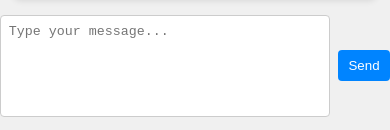
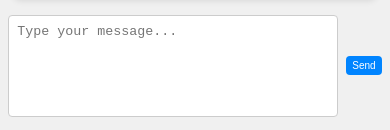
Before and after one commit to hashtagyx/cc-chatbot, a Next.js app: page / in a window 390 px wide. Shown: the part 711-841 px from the top of the page. Built offline with nearby package versions, Linux system fonts and the light colour scheme.

Commit message:
made font even smaller

```diff
--- a/src/app/page.module.css
+++ b/src/app/page.module.css
@@ -101,8 +101,8 @@
 @media (max-width: 768px) { /* Adjust the breakpoint as needed */
   .sendButton {
     /* Scale the button size up or down for mobile, if needed */
-    padding: 0.6em 0.8em; /* Adjust as needed */
-    font-size: smaller;
+    padding: 0.4em 0.6em; /* Adjust as needed */
+    font-size: x-small;
   }
 }
 
```
